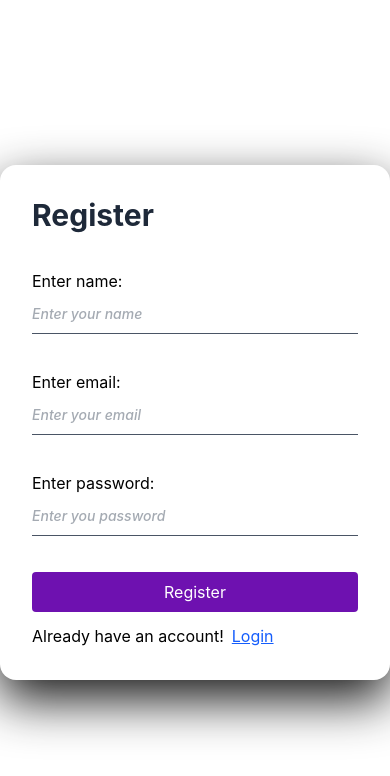
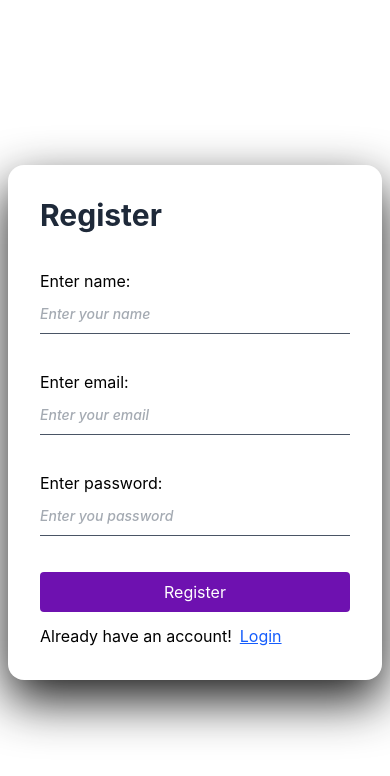
Before and after one commit to Afnan-coder/mern-register-and-login, a React (Vite) app in the folder client/: page /register in a window 390 px wide. Shown: the top 776 px of the page. Built offline with nearby package versions, Linux system fonts and the light colour scheme.

Commit message:
Set the margin for mobile responsiveness

```diff
--- a/client/src/pages/Login.jsx
+++ b/client/src/pages/Login.jsx
@@ -54,7 +54,7 @@ const Login = () => {
 
     return (
         <div className='w-full h-screen flex items-center justify-center'>
-            <form onSubmit={onSubmitHandler} className='p-8 w-fit max-w-md rounded-2xl flex flex-col gap-9 shadow-[0_20px_50px_rgba(0,0,0,0.9)]'>
+            <form onSubmit={onSubmitHandler} className='p-8 mx-2 md:mx-0 w-fit max-w-md rounded-2xl flex flex-col gap-9 shadow-[0_20px_50px_rgba(0,0,0,0.9)]'>
                 <h1 className='font-bold text-gray-800 text-3xl'>Login</h1>
                 <div className='space-y-6'>
                     <label>Enter email: </label>
--- a/client/src/pages/Register.jsx
+++ b/client/src/pages/Register.jsx
@@ -45,7 +45,7 @@ const Register = () => {
 
     return (
         <div className='w-full h-screen flex items-center justify-center'>
-            <form onSubmit={onSubmitHandler} className='p-8 w-fit max-w-md rounded-2xl flex flex-col gap-9 shadow-[0_20px_50px_rgba(0,0,0,0.9)]'>
+            <form onSubmit={onSubmitHandler} className='p-8 w-fit mx-2 md:mx-0 max-w-md rounded-2xl flex flex-col gap-9 shadow-[0_20px_50px_rgba(0,0,0,0.9)]'>
                 <h1 className='font-bold text-gray-800 text-3xl'>Register</h1>
                 <div className='space-y-6'>
                     <label>Enter name: </label>
```
